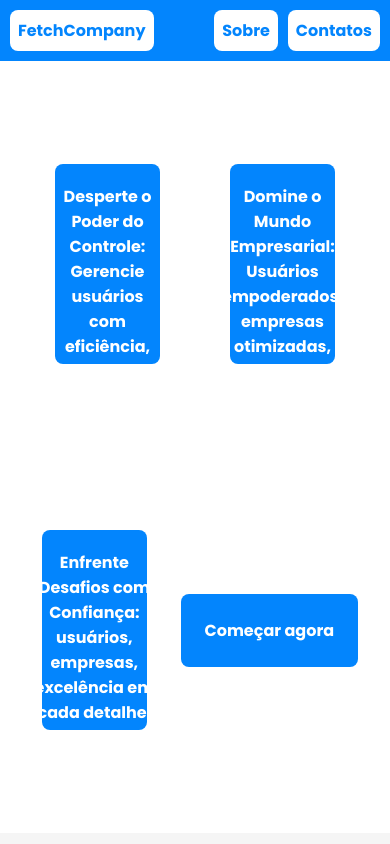
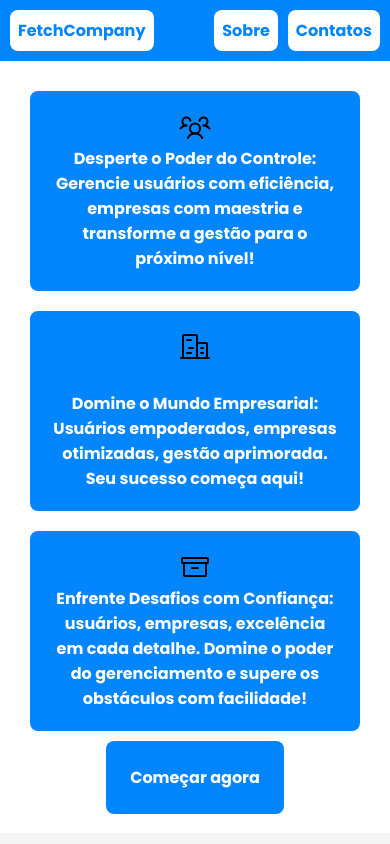
Before and after one commit to BrenoPorfirio/FetchCompany, a React (Vite) app: page / in a window 390 px wide. Built offline with nearby package versions, Linux system fonts and the light colour scheme.

Commit message:
adicionando responsividade especifica na InfoPage + setas no hover

```diff
--- a/src/components/InfoPage/Content/styles/content.ts
+++ b/src/components/InfoPage/Content/styles/content.ts
@@ -2,7 +2,7 @@ import styled from "styled-components";
 
 export const Container = styled.div`
     background-color: white;
-    overflow: hidden;
+
 
     .text-container,
     .icon-container {
@@ -34,6 +34,25 @@ export const Container = styled.div`
         font-weight: bold;
         color: white;
         transition: transform 0.2s, background 0.3s, color 0.3s;
+
+        @media (max-width: 1080px) {
+        min-height: 20vw;
+        width: 85%;
+    }
+
+        @media (max-width: 720px) {
+            min-height: 30vw;
+            width: 100%;
+        }
+
+        .start-now-container {
+            margin-top: 20px; /* ou o valor desejado */
+            width: 100%;
+            display: flex;
+            text-align: center;
+            justify-content: center;
+    }
+
     }
 
     .text-container:hover {
@@ -57,6 +76,33 @@ export const StartNowButton = styled.button`
     position: relative;
     transition: transform 0.2s, background 0.3s, color 0.3s;
 
+    ::after{
+        content: ' ';
+        position: absolute;
+        left: 5px;
+        opacity: 0;
+        transition: opacity 0.3s;
+        font-size: 30px;
+    }
+    :hover::after{
+        content: '>';
+        opacity: 1;
+    }
+
+    ::before {
+        content: ' ';
+        position: absolute;
+        right: 5px;
+        opacity: 0;
+        transition: opacity 0.3s;
+        font-size: 30px;
+    }
+
+    :hover::before {
+        content: '<';
+        opacity: 1;
+    }
+
     :hover {
         transform: scale(1.1);
     }
```
